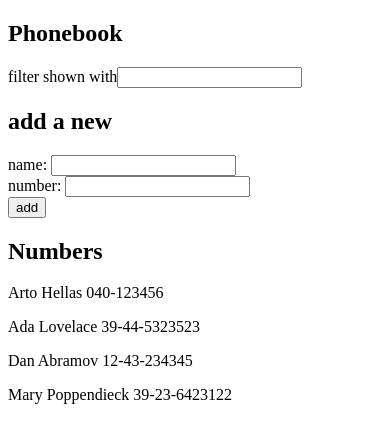
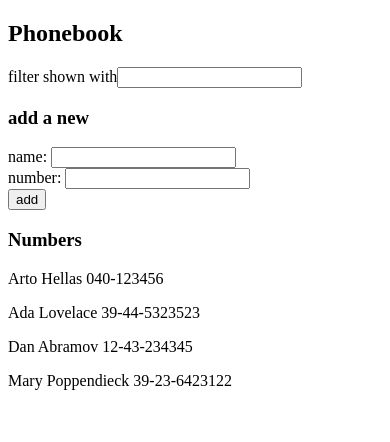
Before and after one commit to vladimirk33/fullstackopen2021, a React (Create React App) app in the folder part2/phonebook/: page / in a window 390 px wide. Shown: the top 442 px of the page. Built offline with nearby package versions, Linux system fonts and the light colour scheme.

Commit message:
phonebook step5

```diff
--- a/part2/phonebook/src/App.js
+++ b/part2/phonebook/src/App.js
@@ -1,4 +1,7 @@
 import React, { useState } from 'react'
+import Filter from './components/Filter'
+import PersonForm from './components/PersonForm'
+import Persons from './components/Persons'
 
 const App = () => {
   const [ persons, setPersons ] = useState([
@@ -7,34 +10,8 @@ const App = () => {
     { name: 'Dan Abramov', number: '12-43-234345', id: 3 },
     { name: 'Mary Poppendieck', number: '39-23-6423122', id: 4 }
   ])
-  const [ newName, setNewName ] = useState('')
-  const [ newNumber, setNewNumber ] = useState('')
+
   const [ newSearchingName, setNewSearchingName ] = useState('')
-
-  const addPerson = (event) => {
-    event.preventDefault()
-    if (persons.map(person => person.name).includes(newName)) {
-      window.alert(`${newName} is already added to phonebook`)
-    } else if (persons.map(person => person.number).includes(newNumber)) {
-      window.alert(`Phone number ${newNumber} is already added to phonebook`)
-    } else {
-      const personObject = {
-        name: newName,
-        number: newNumber,
-      }
-      setPersons(persons.concat(personObject))
-    }
-    setNewName('')
-    setNewNumber('')
-  }
-
-  const handleNameChange = (event) => {
-    setNewName(event.target.value)
-  }
-
-  const handleNumberChange = (event) => {
-    setNewNumber(event.target.value)
-  }
 
   const handleSearchingNameChange = (event) => {
     setNewSearchingName(event.target.value)
@@ -43,25 +20,11 @@ const App = () => {
   return (
     <div>
       <h2>Phonebook</h2>
-      filter shown with
-      <input value={newSearchingName} onChange={handleSearchingNameChange}/>
-      <h2>add a new</h2>
-      <form onSubmit={addPerson}>
-        <div>name: <input value={newName} onChange={handleNameChange}/></div>
-        <div>number: <input value={newNumber} onChange={handleNumberChange}/></div>
-        <div><button type="submit">add</button></div>
-      </form>
-      <h2>Numbers</h2>
-      {newSearchingName === ""
-        ? persons.map(person =>
-            <p key={person.name}>{person.name} {person.number}</p>
-          )
-        : persons.filter(person =>
-            person.name.toLowerCase().includes(newSearchingName.toLowerCase())
-          ).map(person =>
-            <p key={person.name}>{person.name} {person.number}</p>
-          )
-      }
+      <Filter text="filter shown with" newSearchingName={newSearchingName} handleSearchingNameChange={handleSearchingNameChange} />
+      <h3>add a new</h3>
+      <PersonForm persons={persons} setPersons={setPersons} />
+      <h3>Numbers</h3>
+      <Persons persons={persons} newSearchingName={newSearchingName} />
     </div>
   )
 }
--- /dev/null
+++ b/part2/phonebook/src/components/Filter.js
@@ -0,0 +1,14 @@
+import React from 'react'
+
+const Filter = ({ text, newSearchingName, handleSearchingNameChange }) => {
+
+  return (
+    <div>
+        {text}
+        <input value={newSearchingName} onChange={handleSearchingNameChange}/>
+    </div>
+  )
+
+}
+
+export default Filter
--- /dev/null
+++ b/part2/phonebook/src/components/PersonForm.js
@@ -0,0 +1,42 @@
+import React, { useState } from 'react'
+
+const PersonForm = ({ persons, setPersons }) => {
+
+  const [ newName, setNewName ] = useState('')
+  const [ newNumber, setNewNumber ] = useState('')
+
+  const addPerson = (event) => {
+    event.preventDefault()
+    if (persons.map(person => person.name).includes(newName)) {
+      window.alert(`${newName} is already added to phonebook`)
+    } else if (persons.map(person => person.number).includes(newNumber)) {
+      window.alert(`Phone number ${newNumber} is already added to phonebook`)
+    } else {
+      const personObject = {
+        name: newName,
+        number: newNumber,
+      }
+      setPersons(persons.concat(personObject))
+    }
+    setNewName('')
+    setNewNumber('')
+  }
+
+  const handleNameChange = (event) => {
+    setNewName(event.target.value)
+  }
+
+  const handleNumberChange = (event) => {
+    setNewNumber(event.target.value)
+  }
+
+  return (
+    <form onSubmit={addPerson}>
+    <div>name: <input value={newName} onChange={handleNameChange}/></div>
+    <div>number: <input value={newNumber} onChange={handleNumberChange}/></div>
+    <div><button type="submit">add</button></div>
+    </form>
+  )
+}
+
+export default PersonForm
--- /dev/null
+++ b/part2/phonebook/src/components/Persons.js
@@ -0,0 +1,21 @@
+import React from 'react'
+
+const Persons = ({ persons, newSearchingName }) => {
+
+  return (
+    <div>
+        {newSearchingName === ""
+        ? persons.map(person =>
+            <p key={person.name}>{person.name} {person.number}</p>
+        )
+        : persons.filter(person =>
+            person.name.toLowerCase().includes(newSearchingName.toLowerCase())
+        ).map(person =>
+            <p key={person.name}>{person.name} {person.number}</p>
+        )
+        }
+    </div>
+  )
+}
+
+export default Persons
```
